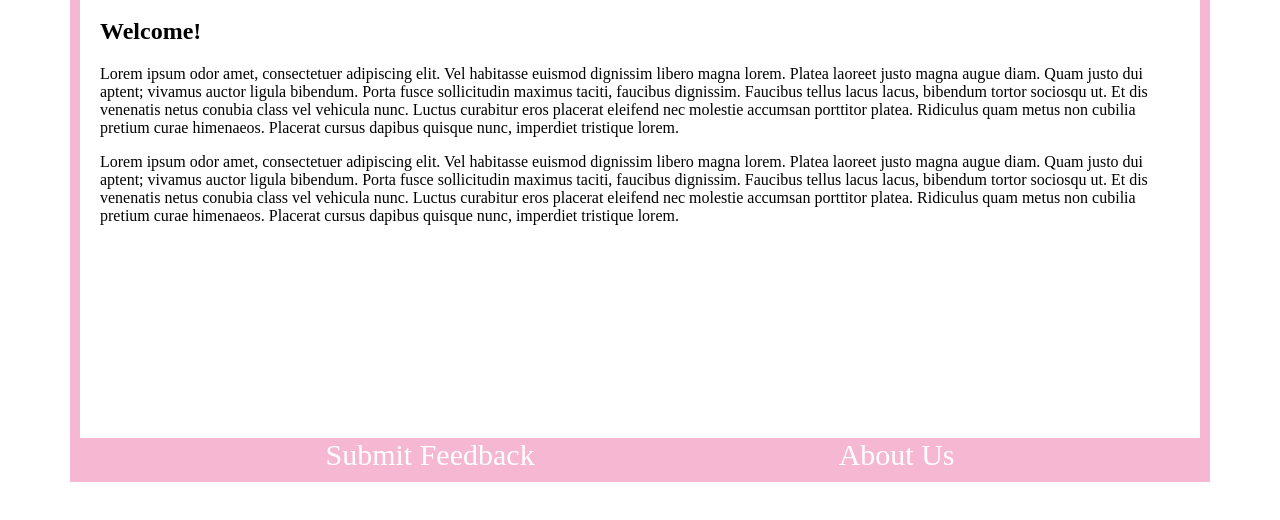
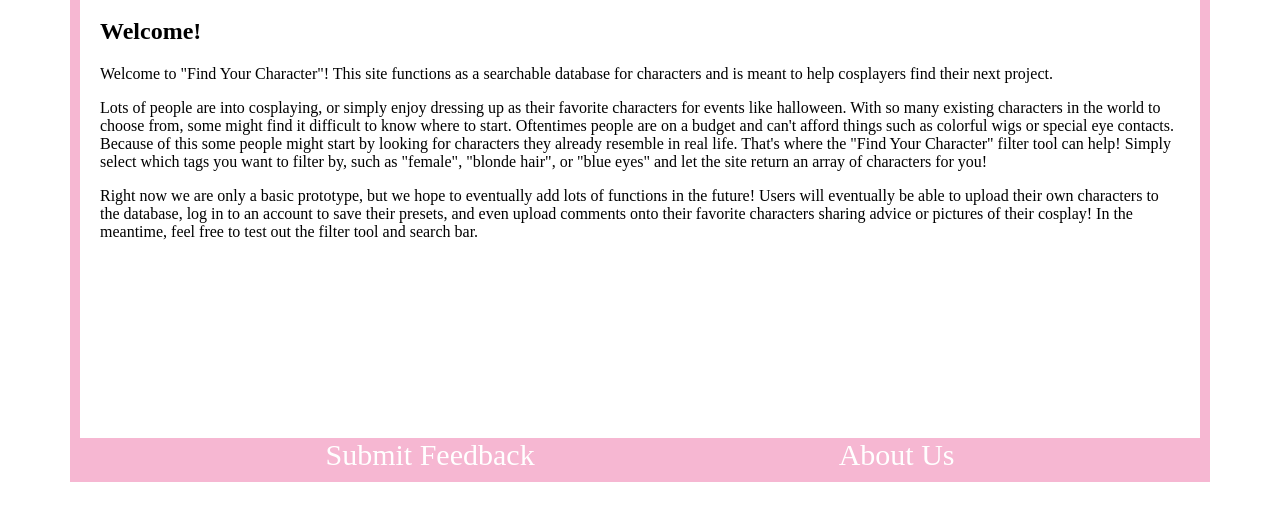
Before and after one commit to alesieur1209/findyourcharacter, a plain HTML site: page index.html in a window 1280 px wide. Shown: the part 374-894 px from the top of the page. Drawn offline with Linux system fonts and the light colour scheme.

Commit message:
changed home description

```diff
--- a/index.html
+++ b/index.html
@@ -31,20 +31,22 @@
 
             <h2>Welcome!</h2>
 
-           <p>Lorem ipsum odor amet, consectetuer adipiscing elit.
-            Vel habitasse euismod dignissim libero magna lorem.
-            Platea laoreet justo magna augue diam. Quam justo dui aptent; vivamus auctor ligula bibendum.
-            Porta fusce sollicitudin maximus taciti, faucibus dignissim. Faucibus tellus lacus lacus, bibendum tortor sociosqu ut.
-            Et dis venenatis netus conubia class vel vehicula nunc.
-            Luctus curabitur eros placerat eleifend nec molestie accumsan porttitor platea.
-            Ridiculus quam metus non cubilia pretium curae himenaeos. Placerat cursus dapibus quisque nunc, imperdiet tristique lorem.</p>
+           <p>Welcome to "Find Your Character"! This site functions as a searchable database for characters and is meant to help
+            cosplayers find their next project.</p>
 
-          <p>Lorem ipsum odor amet, consectetuer adipiscing elit.
-            Vel habitasse euismod dignissim libero magna lorem.
-            Platea laoreet justo magna augue diam. Quam justo dui aptent; vivamus auctor ligula bibendum.
-            Porta fusce sollicitudin maximus taciti, faucibus dignissim. Faucibus tellus lacus lacus, bibendum tortor sociosqu ut.
-            Et dis venenatis netus conubia class vel vehicula nunc. Luctus curabitur eros placerat eleifend nec molestie accumsan porttitor platea.
-            Ridiculus quam metus non cubilia pretium curae himenaeos. Placerat cursus dapibus quisque nunc, imperdiet tristique lorem.</p>
+          <p>Lots of people are into cosplaying, or simply enjoy dressing up as their favorite characters for events like halloween.
+            With so many existing characters in the world to choose from, some might find it difficult to know where to start.
+            Oftentimes people are on a budget and can't afford things such as colorful wigs or special eye contacts.
+            Because of this some people might start by looking for characters they already resemble in real life. That's where
+            the "Find Your Character" filter tool can help! Simply select which tags you want to filter by, such as "female", "blonde hair",
+            or "blue eyes" and let the site return an array of characters for you!
+          </p>
+
+          <p>Right now we are only a basic prototype, but we hope to eventually add lots of functions in the future! Users will eventually
+            be able to upload their own characters to the database, log in to an account to save their presets, and even upload comments onto
+            their favorite characters sharing advice or pictures of their cosplay! In the meantime, feel free to test out the filter tool and
+            search bar.
+          </p>
 
 
         </div>
```
